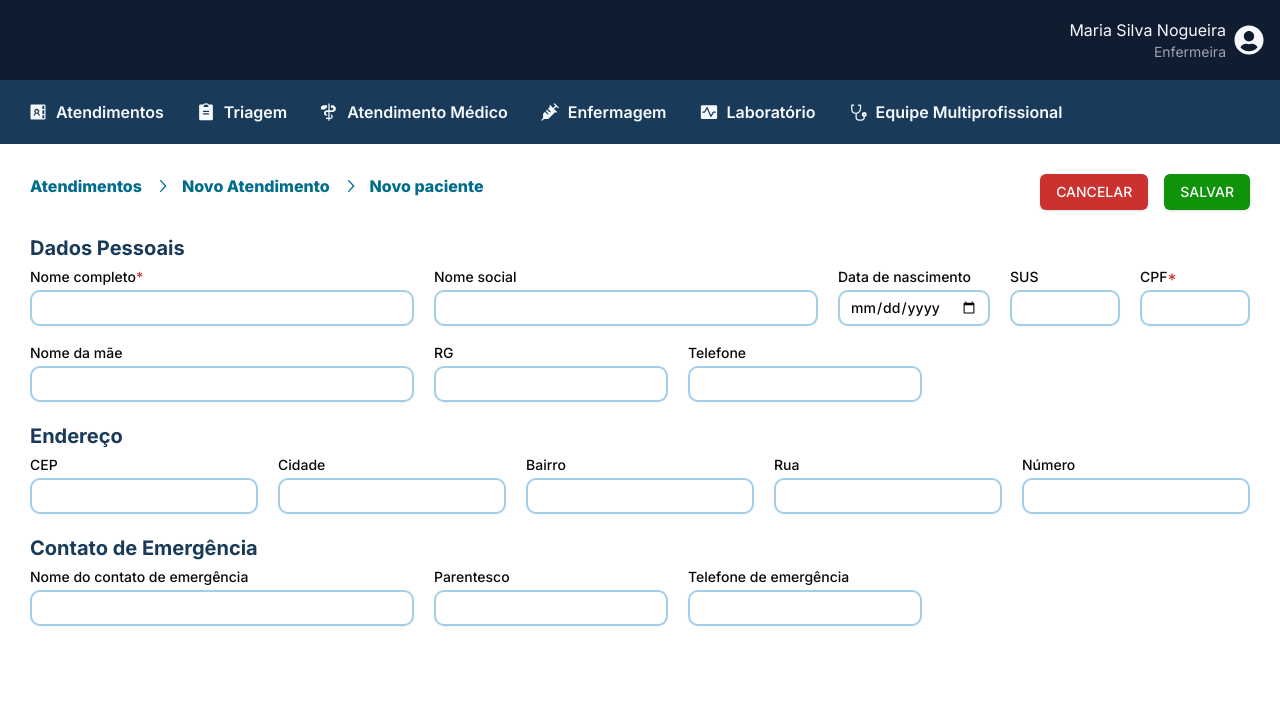
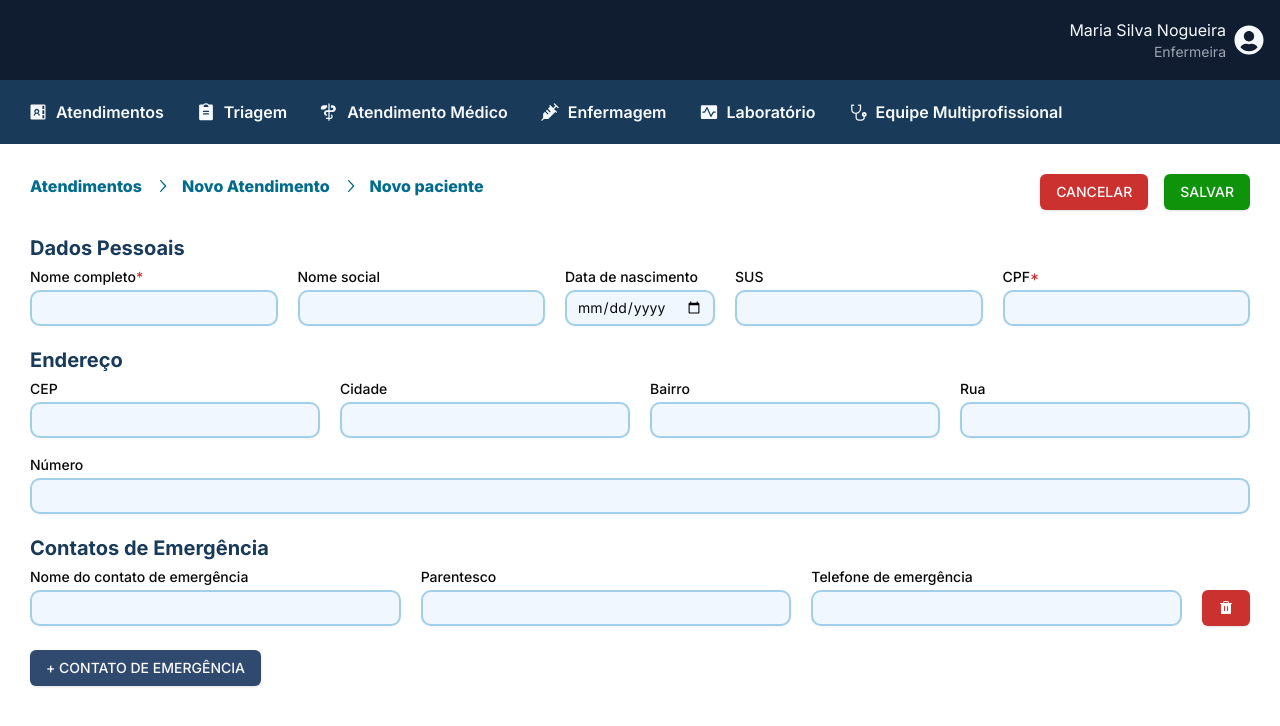
Before and after one commit to Tomas025/prontuario-eletronico, a Next.js app: page /atendimentos/listaAtendimentos/novoPaciente in a window 1280 px wide. Shown: the top 726 px of the page. Built offline with nearby package versions, Linux system fonts and the light colour scheme.

Commit message:
Feito tela novoPaciente e otimização do código

```diff
--- a/src/app/(auth-routes)/atendimentos/listaAtendimentos/novoPaciente/page.tsx
+++ b/src/app/(auth-routes)/atendimentos/listaAtendimentos/novoPaciente/page.tsx
@@ -1,5 +1,7 @@
 'use client';
 import Link from 'next/link';
+import React, { useState } from 'react';
+import { PiTrashFill } from 'react-icons/pi';
 
 import { BreadCrumb } from '@/components/BreadCrumb';
 import { Button } from '@/components/ui/button';
@@ -15,33 +17,128 @@ import { Label } from '@/components/ui/label';
 
 import { useNovoPaciente } from './hooks/useNovoPaciente';
 
-export default function NovoPaciente() {
-  const { form, submitForm } = useNovoPaciente();
+interface Field {
+  name: string;
+  label: string;
+  required?: boolean;
+  type: string;
+}
 
 const linkList = [
   { label: 'Atendimentos', route: '/atendimentos' },
-    {
-      label: 'Novo Atendimento',
-      route: '/atendimentos/listaAtendimentos'
-    },
+  { label: 'Novo Atendimento', route: '/atendimentos/listaAtendimentos' },
   {
     label: 'Novo paciente',
     route: '/atendimentos/listaAtendimentos/novoPaciente'
   }
 ];
 
+const personalDataFields: Field[] = [
+  {
+    name: 'nomeCompleto',
+    label: 'Nome completo',
+    required: true,
+    type: 'text'
+  },
+  { name: 'nomeSocial', label: 'Nome social', type: 'text' },
+  { name: 'dataNascimento', label: 'Data de nascimento', type: 'date' },
+  { name: 'sus', label: 'SUS', type: 'number' },
+  { name: 'cpf', label: 'CPF', required: true, type: 'number' }
+];
+
+const addressFields: Field[] = [
+  { name: 'cep', label: 'CEP', type: 'number' },
+  { name: 'cidade', label: 'Cidade', type: 'text' },
+  { name: 'bairro', label: 'Bairro', type: 'text' },
+  { name: 'rua', label: 'Rua', type: 'text' },
+  { name: 'numero', label: 'Número', type: 'number' }
+];
+
+const initialEmergencyContactFields: Field[] = [
+  {
+    name: 'nomeContatoEmergencia',
+    label: 'Nome do contato de emergência',
+    type: 'text'
+  },
+  { name: 'parentesco', label: 'Parentesco', type: 'text' },
+  {
+    name: 'telefoneContatoEmergencia',
+    label: 'Telefone de emergência',
+    type: 'tel'
+  }
+];
+
+export default function NovoPaciente() {
+  const { form, submitForm } = useNovoPaciente();
+  const [emergencyContacts, setEmergencyContacts] = useState<Field[][]>([
+    initialEmergencyContactFields
+  ]);
+
+  const addEmergencyContact = () => {
+    if (emergencyContacts.length < 3) {
+      setEmergencyContacts((prev) => [
+        ...prev,
+        initialEmergencyContactFields.map((field) => ({
+          ...field,
+          name: `${field.name}${prev.length + 1}`
+        }))
+      ]);
+    }
+  };
+
+  const removeEmergencyContact = (index: number) => {
+    setEmergencyContacts((prev) => prev.filter((_, i) => i !== index));
+  };
+
+  const renderFields = (fields: Field[]) =>
+    fields.map((field) => (
+      <FormField
+        key={field.name}
+        control={form.control}
+        name={field.name}
+        render={({ field: controlField, fieldState }) => (
+          <FormItem
+            className={`min-w-[150px] ${
+              field.type === 'date' ? '' : 'flex-grow'
+            }`}
+          >
+            <FormControl>
+              <div className="flex flex-col gap-1.5">
+                <Label htmlFor={field.name}>
+                  {field.label}
+                  {field.required && <span className="text-red/01">*</span>}
+                </Label>
+                <Input
+                  id={field.name}
+                  type={field.type}
+                  {...controlField}
+                  className={`p-[10px] border-2 rounded-[10px] bg-gray/04 focus-visible:ring-0 ${
+                    fieldState.invalid
+                      ? 'border-red/01 bg-red/03'
+                      : 'border-blue/07'
+                  }`}
+                />
+              </div>
+            </FormControl>
+            <FormMessage />
+          </FormItem>
+        )}
+      />
+    ));
+
   return (
-    <section className="flex flex-col gap-6">
+    <section className="flex flex-col gap-6 w-full">
       <section className="flex justify-between">
         <BreadCrumb linkList={linkList} />
         <div className="flex gap-4">
           <Button asChild className="bg-red/01 w-full button hover:bg-red/02">
-            <Link href={'/atendimentos/listaAtendimentos'}> CANCELAR</Link>
+            <Link href={'/atendimentos/listaAtendimentos'}>CANCELAR</Link>
           </Button>
           <Button
             className="bg-green/01 w-full button hover:bg-green/02"
             type="submit"
             disabled={form.formState.isSubmitting}
+            form="formNovoPaciente"
           >
             SALVAR
           </Button>
@@ -52,364 +149,58 @@ export default function NovoPaciente() {
         <form
           onSubmit={form.handleSubmit(submitForm)}
           className="flex flex-col gap-5"
+          id="formNovoPaciente"
         >
           {/* Dados Pessoais */}
           <section className="flex flex-col gap-2">
             <h1 className="text-xl font-bold text-blue/03">Dados Pessoais</h1>
-            <div className="flex w-full gap-5">
-              <FormField
-                control={form.control}
-                name="nomeCompleto"
-                render={({ field }) => (
-                  <FormItem>
-                    <FormControl>
-                      <div className="grid w-full items-center gap-1.5 min-w-96 label">
-                        <Label htmlFor="nomeCompleto">
-                          Nome completo<span className="text-red/01">*</span>
-                        </Label>
-                        <Input
-                          id="nomeCompleto"
-                          type="text"
-                          {...field}
-                          className="p-[10px] border-2 border-blue/07 rounded-[10px] focus:border-blue/06 focus-visible:ring-0"
-                        />
-                      </div>
-                    </FormControl>
-                    <FormMessage />
-                  </FormItem>
-                )}
-              />
-              <FormField
-                control={form.control}
-                name="nomeSocial"
-                render={({ field }) => (
-                  <FormItem>
-                    <FormControl>
-                      <div className="grid w-full items-center gap-1.5 min-w-96 label">
-                        <Label htmlFor="nomeSocial">Nome social</Label>
-                        <Input
-                          id="nomeSocial"
-                          type="text"
-                          {...field}
-                          className="p-[10px] border-2 border-blue/07 rounded-[10px] focus:border-blue/06 focus-visible:ring-0"
-                        />
-                      </div>
-                    </FormControl>
-                    <FormMessage />
-                  </FormItem>
-                )}
-              />
-              <FormField
-                control={form.control}
-                name="dataNascimento"
-                render={({ field }) => (
-                  <FormItem>
-                    <FormControl>
-                      <div className="grid w-full items-center gap-1.5 label">
-                        <Label htmlFor="dataNascimento">
-                          Data de nascimento
-                        </Label>
-                        <Input
-                          id="dataNascimento"
-                          type="date"
-                          {...field}
-                          className="p-[10px] border-2 border-blue/07 rounded-[10px] focus:border-blue/06 focus-visible:ring-0"
-                        />
-                      </div>
-                    </FormControl>
-                    <FormMessage />
-                  </FormItem>
-                )}
-              />
-              <FormField
-                control={form.control}
-                name="sus"
-                render={({ field }) => (
-                  <FormItem>
-                    <FormControl>
-                      <div className="grid w-full items-center gap-1.5 label">
-                        <Label htmlFor="sus">SUS</Label>
-                        <Input
-                          id="sus"
-                          type="number"
-                          {...field}
-                          className="p-[10px] border-2 border-blue/07 rounded-[10px] focus:border-blue/06 focus-visible:ring-0"
-                        />
-                      </div>
-                    </FormControl>
-                    <FormMessage />
-                  </FormItem>
-                )}
-              />
-              <FormField
-                control={form.control}
-                name="cpf"
-                render={({ field }) => (
-                  <FormItem>
-                    <FormControl>
-                      <div className="grid w-full items-center gap-1.5 label">
-                        <Label htmlFor="cpf">
-                          CPF<span className="text-red/01">*</span>
-                        </Label>
-                        <Input
-                          id="cpf"
-                          type="number"
-                          {...field}
-                          className="p-[10px] border-2 border-blue/07 rounded-[10px] focus:border-blue/06 focus-visible:ring-0"
-                        />
-                      </div>
-                    </FormControl>
-                    <FormMessage />
-                  </FormItem>
-                )}
-              />
+            <div className="flex flex-wrap gap-5">
+              {renderFields(personalDataFields)}
             </div>
           </section>
-
-          <div className="flex w-full gap-5">
-            <FormField
-              control={form.control}
-              name="nomeMae"
-              render={({ field }) => (
-                <FormItem>
-                  <FormControl>
-                    <div className="grid w-full items-center gap-1.5 min-w-96 label">
-                      <Label htmlFor="nomeMae">Nome da mãe</Label>
-                      <Input
-                        id="nomeMae"
-                        type="text"
-                        {...field}
-                        className="p-[10px] border-2 border-blue/07 rounded-[10px] focus:border-blue/06 focus-visible:ring-0"
-                      />
-                    </div>
-                  </FormControl>
-                  <FormMessage />
-                </FormItem>
-              )}
-            />
-            <FormField
-              control={form.control}
-              name="rg"
-              render={({ field }) => (
-                <FormItem>
-                  <FormControl>
-                    <div className="grid w-full items-center gap-1.5 label">
-                      <Label htmlFor="rg">RG</Label>
-                      <Input
-                        id="rg"
-                        type="number"
-                        {...field}
-                        className="p-[10px] border-2 border-blue/07 rounded-[10px] focus:border-blue/06 focus-visible:ring-0"
-                      />
-                    </div>
-                  </FormControl>
-                  <FormMessage />
-                </FormItem>
-              )}
-            />
-            <FormField
-              control={form.control}
-              name="telefone"
-              render={({ field }) => (
-                <FormItem>
-                  <FormControl>
-                    <div className="grid w-full items-center gap-1.5 label">
-                      <Label htmlFor="telefone">Telefone</Label>
-                      <Input
-                        id="telefone"
-                        type="tel"
-                        {...field}
-                        className="p-[10px] border-2 border-blue/07 rounded-[10px] focus:border-blue/06 focus-visible:ring-0"
-                      />
-                    </div>
-                  </FormControl>
-                  <FormMessage />
-                </FormItem>
-              )}
-            />
-          </div>
 
           {/* Endereço */}
           <section className="flex flex-col gap-2">
             <h1 className="text-xl font-bold text-blue/03">Endereço</h1>
-            <div className="flex w-full gap-5">
-              <FormField
-                control={form.control}
-                name="cep"
-                render={({ field }) => (
-                  <FormItem>
-                    <FormControl>
-                      <div className="grid w-full items-center gap-1.5 label">
-                        <Label htmlFor="cep">CEP</Label>
-                        <Input
-                          id="cep"
-                          type="number"
-                          {...field}
-                          className="p-[10px] border-2 border-blue/07 rounded-[10px] focus:border-blue/06 focus-visible:ring-0"
-                        />
-                      </div>
-                    </FormControl>
-                    <FormMessage />
-                  </FormItem>
-                )}
-              />
-              <FormField
-                control={form.control}
-                name="cidade"
-                render={({ field }) => (
-                  <FormItem>
-                    <FormControl>
-                      <div className="grid w-full items-center gap-1.5 label">
-                        <Label htmlFor="cidade">Cidade</Label>
-                        <Input
-                          id="cidade"
-                          type="text"
-                          {...field}
-                          className="p-[10px] border-2 border-blue/07 rounded-[10px] focus:border-blue/06 focus-visible:ring-0"
-                        />
-                      </div>
-                    </FormControl>
-                    <FormMessage />
-                  </FormItem>
-                )}
-              />
-              <FormField
-                control={form.control}
-                name="bairro"
-                render={({ field }) => (
-                  <FormItem>
-                    <FormControl>
-                      <div className="grid w-full items-center gap-1.5 label">
-                        <Label htmlFor="bairro">Bairro</Label>
-                        <Input
-                          id="bairro"
-                          type="text"
-                          {...field}
-                          className="p-[10px] border-2 border-blue/07 rounded-[10px] focus:border-blue/06 focus-visible:ring-0"
-                        />
-                      </div>
-                    </FormControl>
-                    <FormMessage />
-                  </FormItem>
-                )}
-              />
-              <FormField
-                control={form.control}
-                name="rua"
-                render={({ field }) => (
-                  <FormItem>
-                    <FormControl>
-                      <div className="grid w-full items-center gap-1.5 label">
-                        <Label htmlFor="rua">Rua</Label>
-                        <Input
-                          id="rua"
-                          type="text"
-                          {...field}
-                          className="p-[10px] border-2 border-blue/07 rounded-[10px] focus:border-blue/06 focus-visible:ring-0"
-                        />
-                      </div>
-                    </FormControl>
-                    <FormMessage />
-                  </FormItem>
-                )}
-              />
-              <FormField
-                control={form.control}
-                name="numero"
-                render={({ field }) => (
-                  <FormItem>
-                    <FormControl>
-                      <div className="grid w-full items-center gap-1.5 label">
-                        <Label htmlFor="numero">Número</Label>
-                        <Input
-                          id="numero"
-                          type="number"
-                          {...field}
-                          className="p-[10px] border-2 border-blue/07 rounded-[10px] focus:border-blue/06 focus-visible:ring-0"
-                        />
-                      </div>
-                    </FormControl>
-                    <FormMessage />
-                  </FormItem>
-                )}
-              />
+            <div className="flex flex-wrap gap-5">
+              {renderFields(addressFields)}
             </div>
           </section>
 
-          {/* Contato de Emergência */}
+          {/* Contatos de Emergência */}
           <section className="flex flex-col gap-2">
+            {emergencyContacts.length > 0 && (
               <h1 className="text-xl font-bold text-blue/03">
-              Contato de Emergência
+                Contatos de Emergência
               </h1>
-            <div className="flex w-full gap-5">
-              <FormField
-                control={form.control}
-                name="nomeContatoEmergencia"
-                render={({ field }) => (
-                  <FormItem>
-                    <FormControl>
-                      <div className="grid w-full items-center gap-1.5 min-w-96 label">
-                        <Label htmlFor="nomeContatoEmergencia">
-                          Nome do contato de emergência
-                        </Label>
-                        <Input
-                          id="nomeContatoEmergencia"
-                          type="text"
-                          {...field}
-                          className="p-[10px] border-2 border-blue/07 rounded-[10px] focus:border-blue/06 focus-visible:ring-0"
-                        />
+            )}
+            {emergencyContacts.map((fields, index) => (
+              <div key={index} className="flex flex-col gap-2">
+                <div className="flex flex-wrap gap-5">
+                  {renderFields(fields)}
+                  {index >= 0 && ( // Excluir apenas contatos adicionais
+                    <Button
+                      className="bg-red/01 self-end w-fit button hover:bg-red/02"
+                      onClick={() => removeEmergencyContact(index)}
+                      type="button"
+                    >
+                      <PiTrashFill />
+                    </Button>
+                  )}
                 </div>
-                    </FormControl>
-                    <FormMessage />
-                  </FormItem>
-                )}
-              />
-              <FormField
-                control={form.control}
-                name="parentesco"
-                render={({ field }) => (
-                  <FormItem>
-                    <FormControl>
-                      <div className="grid w-full items-center gap-1.5 label">
-                        <Label htmlFor="parentesco">Parentesco</Label>
-                        <Input
-                          id="parentesco"
-                          type="text"
-                          {...field}
-                          className="p-[10px] border-2 border-blue/07 rounded-[10px] focus:border-blue/06 focus-visible:ring-0"
-                        />
               </div>
-                    </FormControl>
-                    <FormMessage />
-                  </FormItem>
-                )}
-              />
-              <FormField
-                control={form.control}
-                name="telefoneContatoEmergencia"
-                render={({ field }) => (
-                  <FormItem>
-                    <FormControl>
-                      <div className="grid w-full items-center gap-1.5 label">
-                        <Label htmlFor="telefoneContatoEmergencia">
-                          Telefone de emergência
-                        </Label>
-                        <Input
-                          id="telefoneContatoEmergencia"
-                          type="tel"
-                          {...field}
-                          className="p-[10px] border-2 border-blue/07 rounded-[10px] focus:border-blue/06 focus-visible:ring-0"
-                        />
-                      </div>
-                    </FormControl>
-                    <FormMessage />
-                  </FormItem>
-                )}
-              />
-            </div>
+            ))}
           </section>
         </form>
       </Form>
+      {emergencyContacts.length < 3 && (
+        <Button
+          className="bg-blue/04 w-fit button hover:bg-blue/03"
+          onClick={addEmergencyContact}
+        >
+          + CONTATO DE EMERGÊNCIA
+        </Button>
+      )}
     </section>
   );
 }
```
Lines whose indentation alone changed are shown as unchanged.
